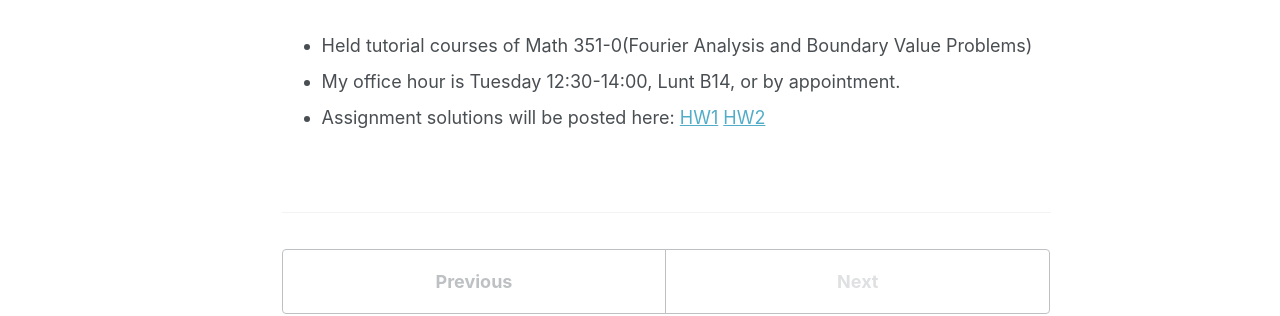
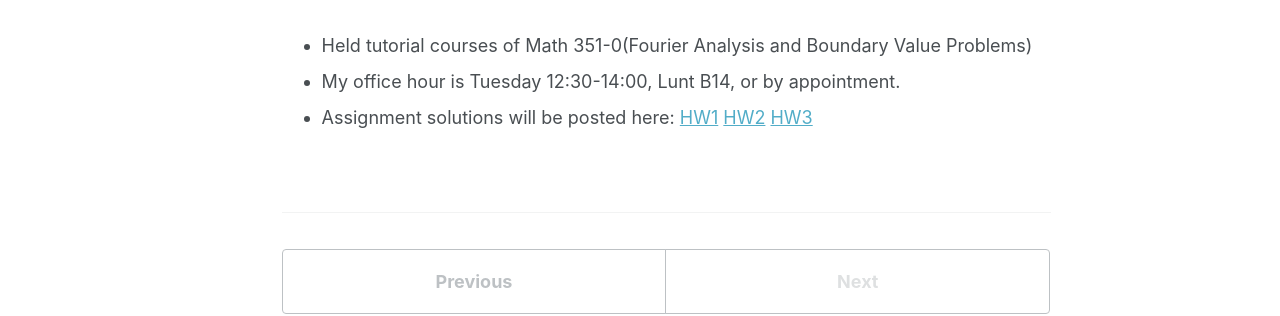
Before and after one commit to zhc515/zhc515.github.io, a Jekyll site: the page built from _teaching/2024-fall-teaching-2.md, in a window 1280 px wide. Shown: the part 189-505 px from the top of the page. Built offline with Jekyll 4.4.1, drawn with Linux system fonts in a browser that asks for light colours.

Commit message:
Update 2024-fall-teaching-2.md

```diff
--- a/_teaching/2024-fall-teaching-2.md
+++ b/_teaching/2024-fall-teaching-2.md
@@ -13,3 +13,4 @@ location: "Evanston, US"
 - Assignment solutions will be posted here:
 [HW1](http://zhc515.github.io/files/Math_351_HW1_solution.pdf)
 [HW2](http://zhc515.github.io/files/Math_351_HW2_solution.pdf)
+[HW3](http://zhc515.github.io/files/Math_351_HW3_solution.pdf)
```
